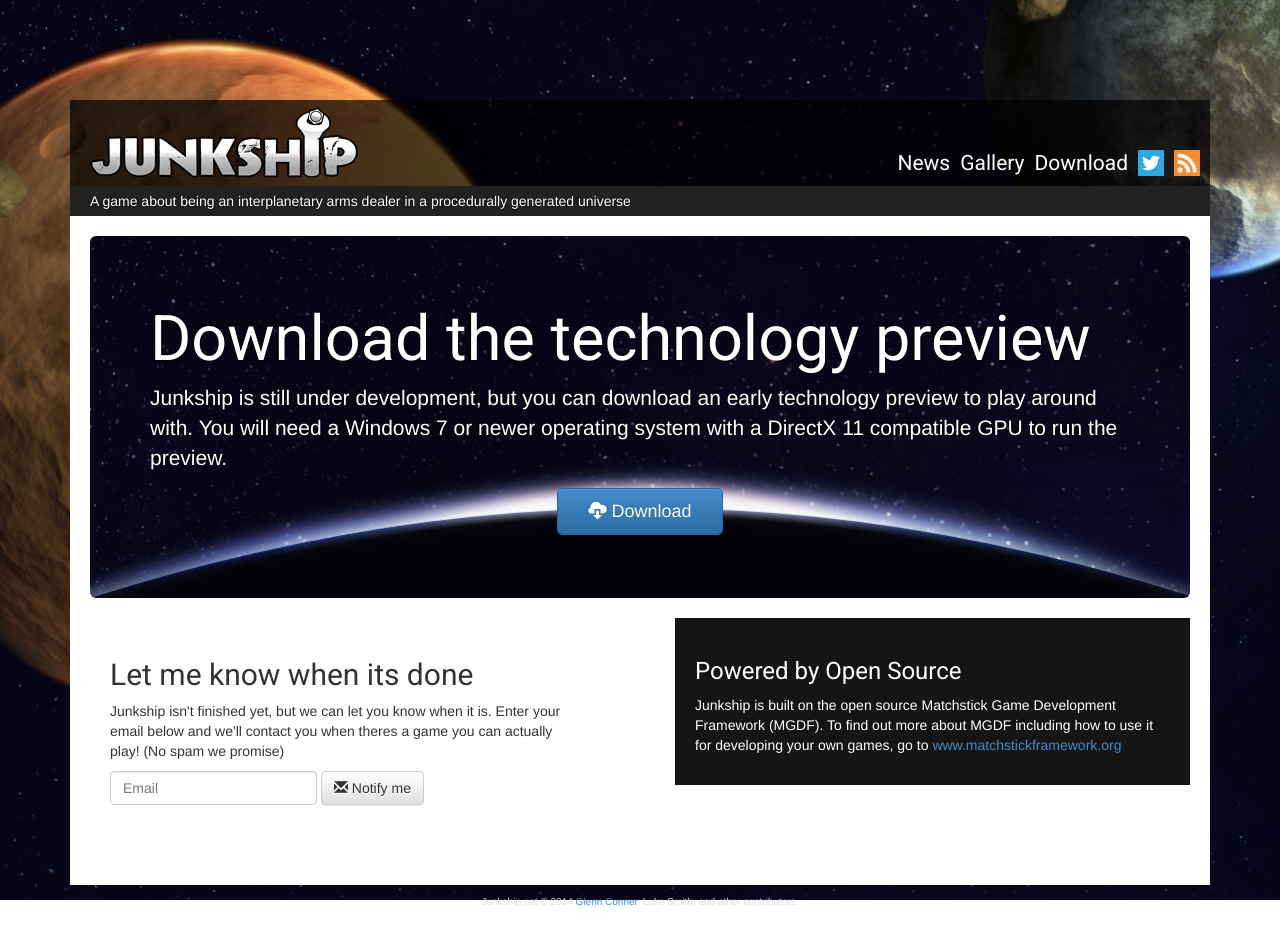
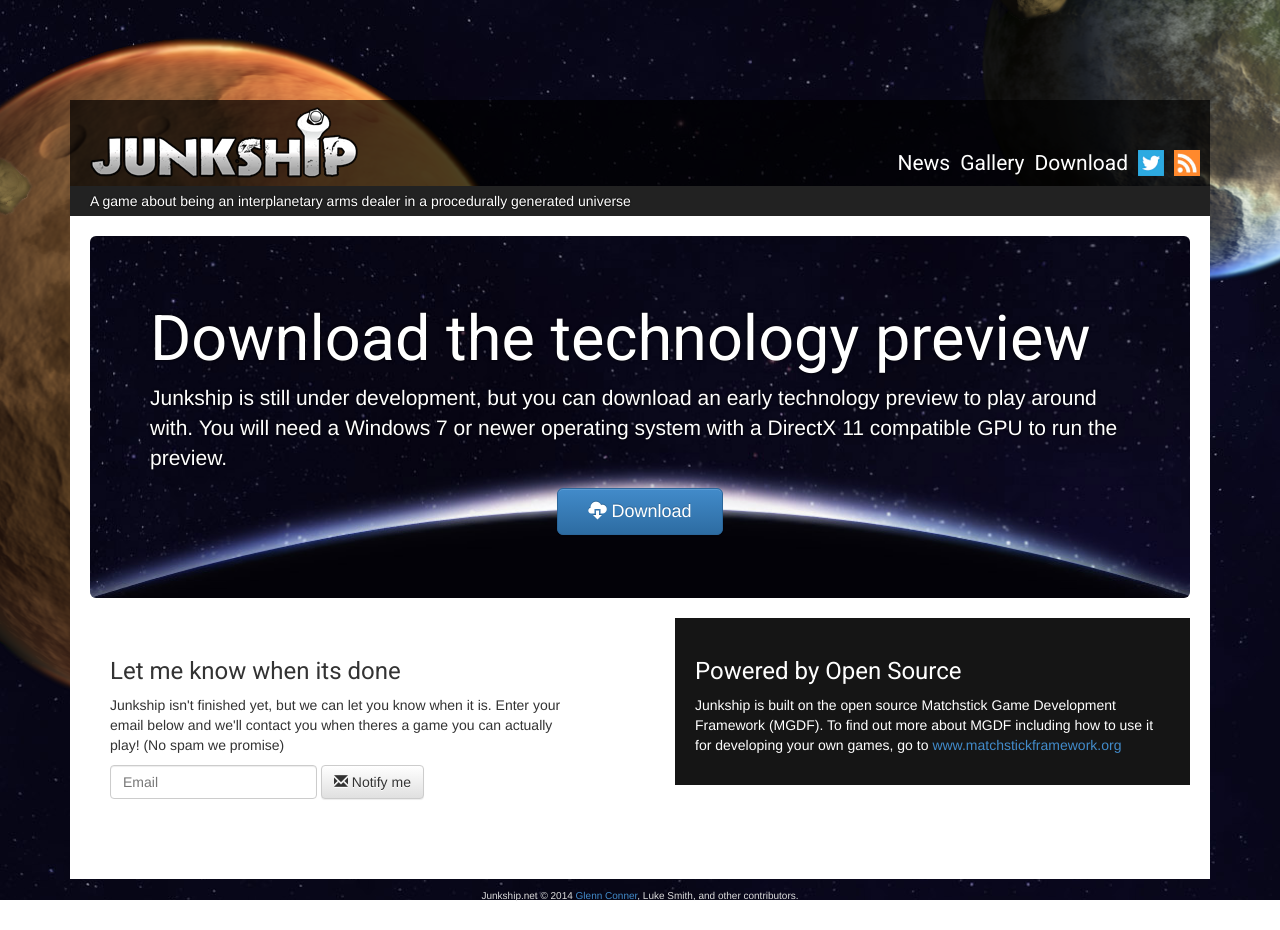
Before and after one commit to mrsharpoblunto/junkship.net, a Jekyll site: the page built from download.html, in a window 1280 px wide. Built offline with Jekyll 4.4.1, drawn with Linux system fonts in a browser that asks for light colours.

```diff
--- a/download.html
+++ b/download.html
@@ -21,7 +21,7 @@ title: Junkship - Download
 <div class="row download">
     <div class="col-md-6">
         <div class="content" id="notify">
-            <h2>Let me know when its done</h2>
+            <h3>Let me know when its done</h3>
             <p>Junkship isn't finished yet, but we can let you know when it is. Enter your email below and we'll contact you when theres a game you can actually play! (No spam we promise)</p>
             <form class="form-inline" role="form">
                 <div class="form-group">
```
